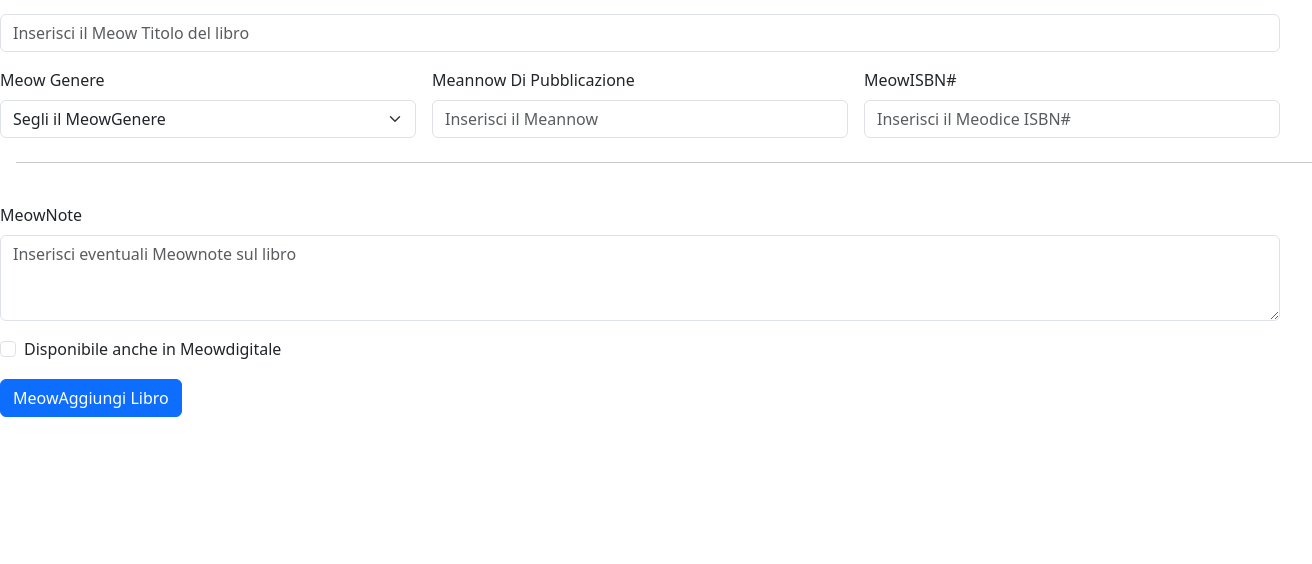
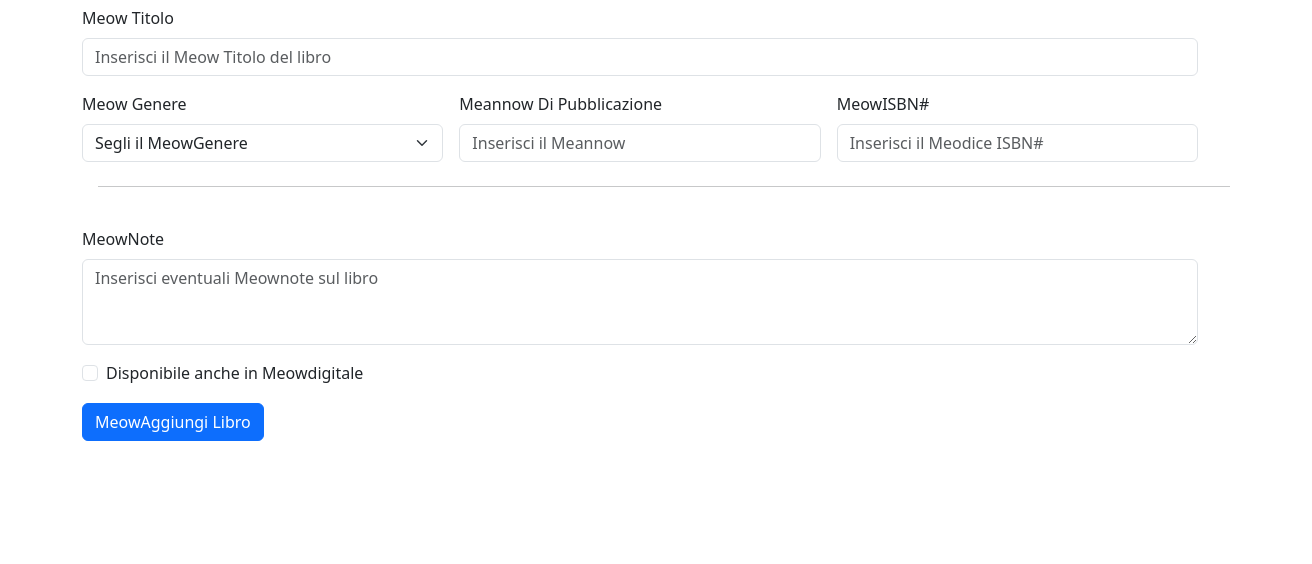
Before and after one commit to DanielePiccioni/html-css-bootstrap-dashboard, a plain HTML site: page add-book.html in a window 1280 px wide. Shown: the part 236-800 px from the top of the page, 1312 px wide, since content can reach past the window. Drawn offline with nearby package versions, Linux system fonts and the light colour scheme.

Commit message:
add div container on all form section and add some comment to separate and search easly the text on html

```diff
--- a/add-book.html
+++ b/add-book.html
@@ -45,25 +45,35 @@
     </nav>
 
     <!-- /navbar -->
-
+    <div class="container my-4">
       <h1>Nuovo MeowLibro</h1>
 
       <form class="row g-3">
+
+<!-- nome autore -->
+
         <div class="col-md-6">
           <label for="nomeautore" class="form-label">MeowNome Autore</label>
           <input type="text" class="form-control" id="nomeautore"
             placeholder="Inserisci il MeowNome dell'autore">
         </div>
+
+<!-- conome autore -->
         <div class="col-md-6">
-        <label for="cognomeautore" class="form-label">MeowCognome Autore</label>
+          <label for="cognomeautore" class="form-label">MeowCognome
+            Autore</label>
           <input type="text" class="form-control" id="cognomeautore"
             placeholder="Inserisci il MeowCognome dell'autore">
         </div>
+
+        <!-- titolo libro -->
         <div class="col-12">
           <label for="titolo" class="form-label">Meow Titolo</label>
           <input type="text" class="form-control" id="titolo"
             placeholder="Inserisci il Meow Titolo del libro">
         </div>
+
+        <!-- genere libro -->
         <div class="col-md-4">
           <label for="genere" class="form-label">Meow Genere</label>
           <select id="genere" class="form-select">
@@ -72,6 +82,8 @@
             <option>Meowgrafia</option>
           </select>
         </div>
+
+        <!-- anno di pubblicazione -->
         <div class="col-md-4">
           <label for="annopubblicazione" class="form-label">Meannow Di
             Pubblicazione</label>
@@ -79,6 +91,7 @@
             placeholder="Inserisci il Meannow">
         </div>
 
+        <!-- isbn -->
         <div class="col-md-4">
           <label for="isbn" class="form-label">MeowISBN#</label>
           <input type="text" class="form-control" id="isbn"
@@ -87,11 +100,14 @@
 
         <hr class="m-4">
 
+        <!-- Note -->
         <div class="col-12">
           <label for="note" class="form-label">MeowNote</label>
           <textarea class="form-control" id="note" rows="3"
             placeholder="Inserisci eventuali Meownote sul libro"></textarea>
         </div>
+
+        <!-- checkbox -->
         <div class="col-12">
           <div class="form-check">
             <input class="form-check-input" type="checkbox" id="note">
@@ -100,11 +116,14 @@
             </label>
           </div>
         </div>
+
+        <!-- button -->
         <div class="col-12">
-        <button type="submit" class="btn btn-primary">MeowAggiungi Libro</button>
+          <button type="submit" class="btn btn-primary">MeowAggiungi
+            Libro</button>
         </div>
       </form>
-
+    </div>
     <script
       src="https://cdn.jsdelivr.net/npm/bootstrap@5.3.8/dist/js/bootstrap.bundle.min.js"></script>
   </body>
```
Lines whose indentation alone changed are shown as unchanged.
